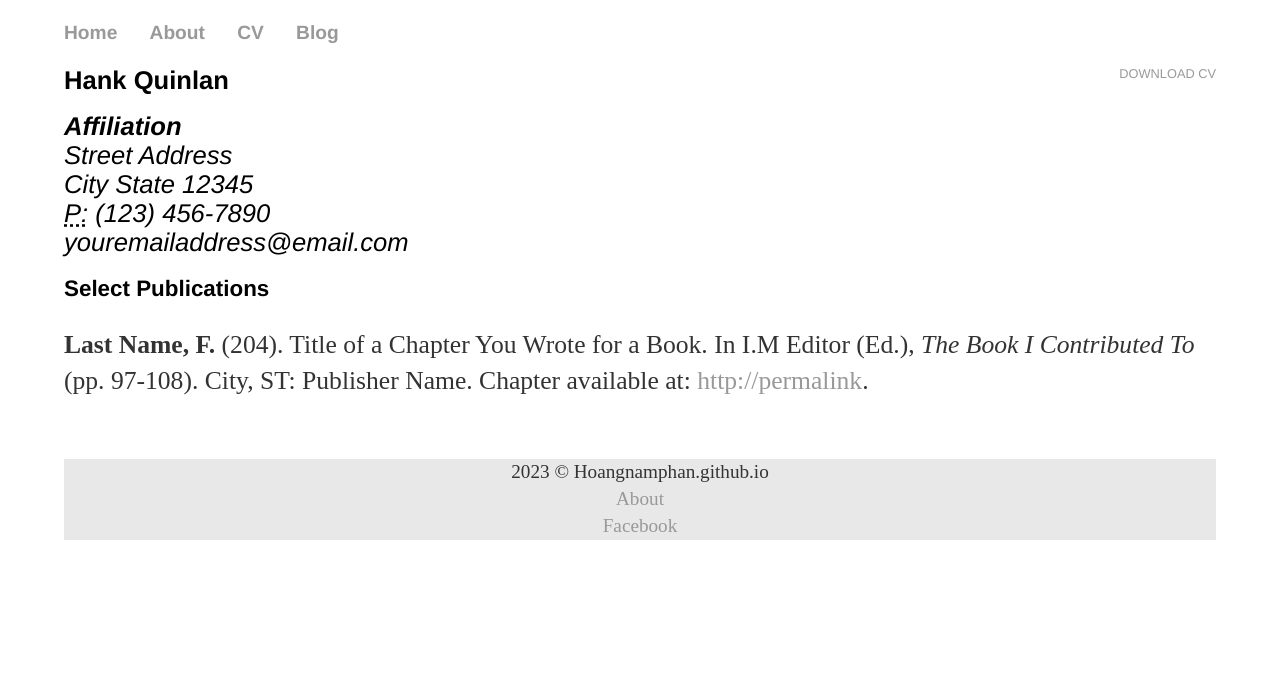
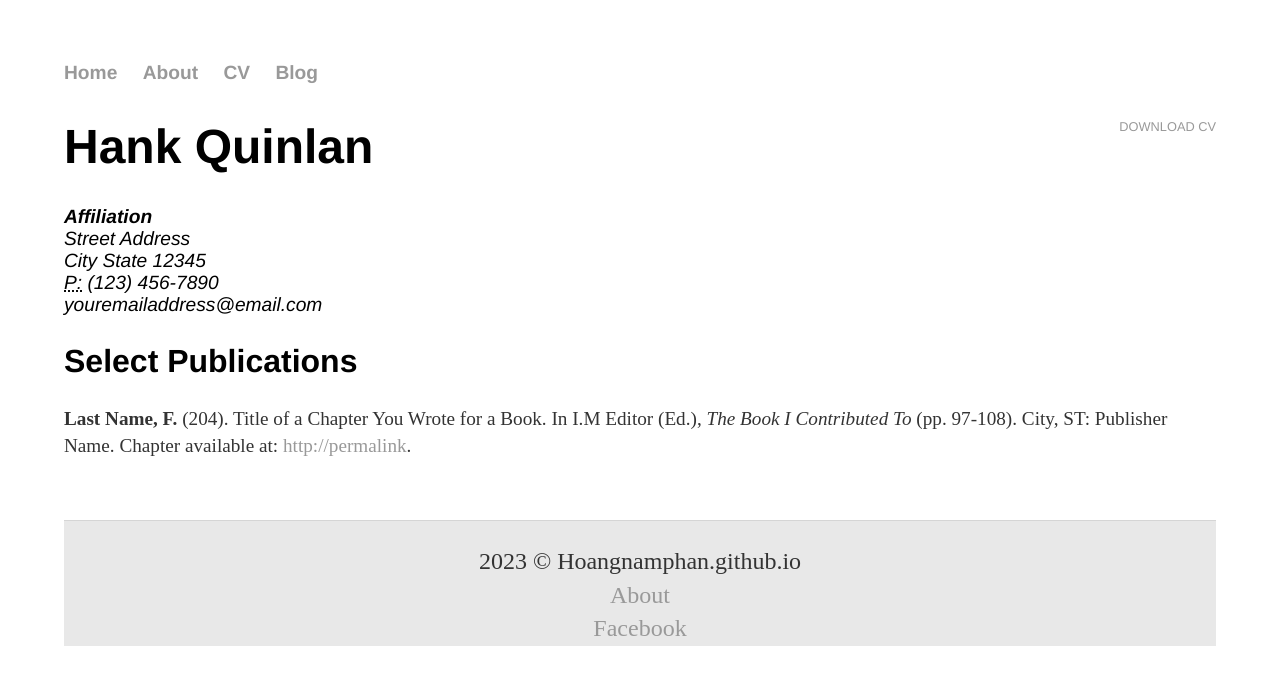
Before and after one commit to hoAngnaMPHan/hoangnamphan.github.io, a Jekyll site: the page built from cv/index.html, in a window 1280 px wide. Shown: the top 685 px of the page. Built offline with Jekyll 4.4.1, drawn with Linux system fonts in a browser that asks for light colours.

Commit message:
Update main.css

```diff
--- a/css/main.css
+++ b/css/main.css
@@ -1,31 +1,34 @@
-body { margin: 20px auto; width: 90%; }
+body { margin: 60px auto; width: 90%; }
 
 a { text-decoration: none; color: #999; }
 a:hover { text-decoration: underline; color: #FFCC00 }
 a:visited {color: #006600}
 a:active {color: #FF00CC}
 
-p, ul { font-size: 1.2em; line-height: 1.4em; color: #333; }
+p, ul { font-size: 1.5em; line-height: 1.4em; color: #333; }
 
 h1, h2, h3, h4 { font-family: 'Helvetica', 'Arial', 'Sans-Serif'; }
-h1 { font-size: 2.0em;  }
-h2 { font-size: 1.8em; }
-h3 { font-size: 1.6em; }
-h4 { font-size: 1.4em; }
+h1 { font-size: 3.0em;  }
+h2 { font-size: 2.7em; }
+h3 { font-size: 2.3em; }
+h4 { font-size: 1.9em; }
 
 nav ul { font-size: 1.2em; font-family: 'Helvetica', 'Arial', 'Sans-Serif'; padding: 0px; list-style: none; font-weight: bold; }
-footer ul { font-size: 1.4em; font-family: 'Helvetica', 'Arial', 'Sans-Serif'; padding: 0px; list-style: none; font-weight: bold; }
-nav ul li, footer ul li { display: inline; margin-right: 1.4em; }
+footer ul { font-size: 1.0em; font-family: 'Helvetica', 'Arial', 'Sans-Serif'; padding: 0px; list-style: none; font-weight: bold; }
+nav ul li, footer ul li { display: inline; margin-right: 20px; }
+
+footer { border-top: 1px solid #d5d5d5; font-size: .8em; }
+
 
 
 /* Blog */
-ul.posts { margin: 20px auto 40px; font-size: 12px; }
+ul.posts { margin: 20px auto 40px; font-size: 1.5em; }
 ul.posts li { list-style: none; }
 
 /* CV */
 .cv { margin: 0px 0px 60px; }
-.cv h1 { font-size: 1.6em; }
-.cv h2 { font-size: 1.4em; }
+.cv h1 { font-size: 3em; }
+.cv h2 { font-size: 2em; }
 .cv address, .cv .download { font-family: 'Helvetica', 'Arial', 'Sans-Serif'; }
-.cv address, .cv p { font-size: 1.6em; }
+.cv address, .cv p { font-size: 1.2em; }
 .cv .download { float: right; font-size: .8em; text-transform: uppercase; }
```
